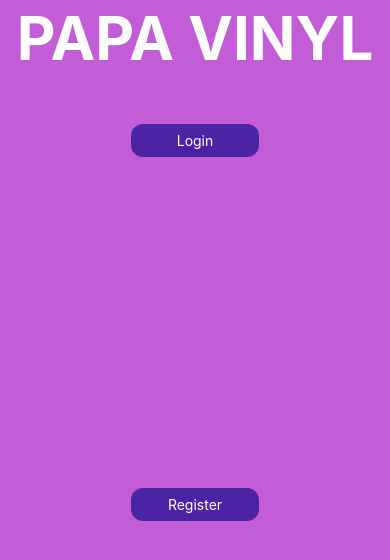
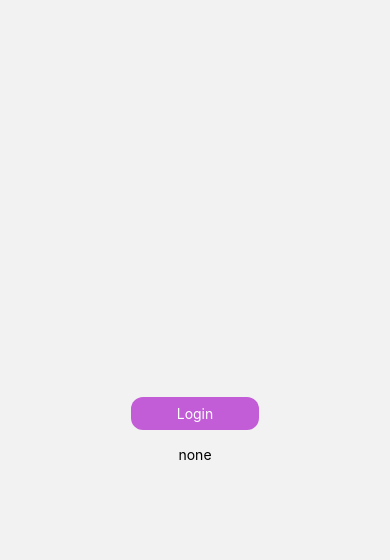
Before and after one commit to Polovkin/papa-vinyl-mobile, a React Native app: screen / in a window 390 px wide. Shown: the top 560 px of the page. Built offline with nearby package versions, Linux system fonts and the light colour scheme; what papa-vinyl-types would draw is missing.

Commit message:
feat(graphql): add type generator

```diff
--- a/src/components/ButtonPrimary/button-primary.tsx
+++ b/src/components/ButtonPrimary/ButtonPrimary.tsx
@@ -26,9 +26,10 @@ const ButtonPrimary: FC<Props> = props => {
     default:
       typeStyle = 'bg-secondary';
   }
-  console.log(colorType);
+
   return (
     <TouchableOpacity
+      {...props}
       testID={'button-primary'}
       className={cn(
         'm-4 m-1 flex w-32 items-center justify-center rounded-xl py-2 px-4',
--- a/src/components/layouts/AuthLayout/AuthLayout.tsx
+++ b/src/components/layouts/AuthLayout/AuthLayout.tsx
@@ -7,7 +7,7 @@ type Props = {
 
 const AuthLayout: FC<Props> = ({children}) => {
   return (
-    <View className={'flex flex-1 items-center justify-center bg-primary p-2'}>
+    <View className={'flex flex-1 items-center justify-center p-2'}>
       {children}
     </View>
   );
--- a/src/navigation/RootNavigation.tsx
+++ b/src/navigation/RootNavigation.tsx
@@ -24,7 +24,7 @@ const RootNavigator = () => {
       screenOptions={{
         headerShown: false,
       }}
-      initialRouteName="Welcome">
+      initialRouteName="Login">
       {auth.isAuthenticated ? (
         <>
           <RootStack.Screen name="Shop" component={ShopScreen} />
--- a/src/screens/LoginScreen.tsx
+++ b/src/screens/LoginScreen.tsx
@@ -1,6 +1,6 @@
 import {useAppDispatch, useAppSelector} from '../hooks';
-import {Text, View} from 'react-native';
-import ButtonPrimary from '../components/ButtonPrimary/button-primary';
+import {Text} from 'react-native';
+import ButtonPrimary from '../components/ButtonPrimary/ButtonPrimary';
 import React, {FC} from 'react';
 import {NativeStackNavigationProp} from '@react-navigation/native-stack';
 import {RootStackList} from '../navigation/RootNavigation';
--- a/src/screens/ShopScreen.tsx
+++ b/src/screens/ShopScreen.tsx
@@ -2,18 +2,47 @@ import {NativeStackNavigationProp} from '@react-navigation/native-stack';
 import {RootStackList} from '../navigation/RootNavigation';
 import React, {FC} from 'react';
 import {View} from 'react-native';
-import ButtonPrimary from '../components/ButtonPrimary/button-primary';
+import ButtonPrimary, {
+  ColorType,
+} from '../components/ButtonPrimary/ButtonPrimary';
 import {useNavigation} from '@react-navigation/native';
+import HttpService from '../services/http/http.service';
+import {useAppDispatch, useAppSelector} from '../hooks';
+import {LOGOUT} from '../store/auth/auth-async.actions';
 
 interface Props {
   navigation: NativeStackNavigationProp<RootStackList>;
 }
 
 const ShopScreen: FC<Props> = () => {
+  const {
+    auth: {accessToken},
+  } = useAppSelector(state => state.auth);
   const {goBack} = useNavigation<NativeStackNavigationProp<RootStackList>>();
+
+  const dispatch = useAppDispatch();
+
+  const check = async () => {
+    await HttpService.post(
+      '/auth/refreshtoken',
+      {},
+      {
+        credentials: 'include',
+        headers: {
+          Authorization: `Bearer ${accessToken}`,
+        },
+      },
+    );
+  };
   return (
     <View>
-      <ButtonPrimary text={'Back'} onPress={goBack} />
+      <ButtonPrimary text={'Logout'} onPress={() => dispatch(LOGOUT())} />
+      <ButtonPrimary
+        onPress={check}
+        className={'mb-auto'}
+        text={'check'}
+        colorType={ColorType.secondary}
+      />
     </View>
   );
 };
--- a/src/screens/WelcomeScreen.tsx
+++ b/src/screens/WelcomeScreen.tsx
@@ -2,9 +2,6 @@ import {Text} from 'react-native';
 import React, {FC} from 'react';
 import type {NativeStackNavigationProp} from '@react-navigation/native-stack';
 import {RootStackList} from '../navigation/RootNavigation';
-import ButtonPrimary, {
-  ColorType,
-} from '../components/ButtonPrimary/button-primary';
 import AuthLayout from '../components/layouts/AuthLayout/AuthLayout';
 
 interface Props {
@@ -15,16 +12,6 @@ const WelcomeScreen: FC<Props> = () => {
   return (
     <AuthLayout>
       <Text className={'mb-10 text-6xl font-bold text-white'}>PAPA VINYL</Text>
-      <ButtonPrimary
-        className={'mb-auto'}
-        text={'login'}
-        colorType={ColorType.secondary}
-      />
-      <ButtonPrimary
-        className={'mb-auto'}
-        text={'register'}
-        colorType={ColorType.secondary}
-      />
     </AuthLayout>
   );
 };
```
Also changed, not shown: 1 other file (tests, documents, lock files or other folders).
